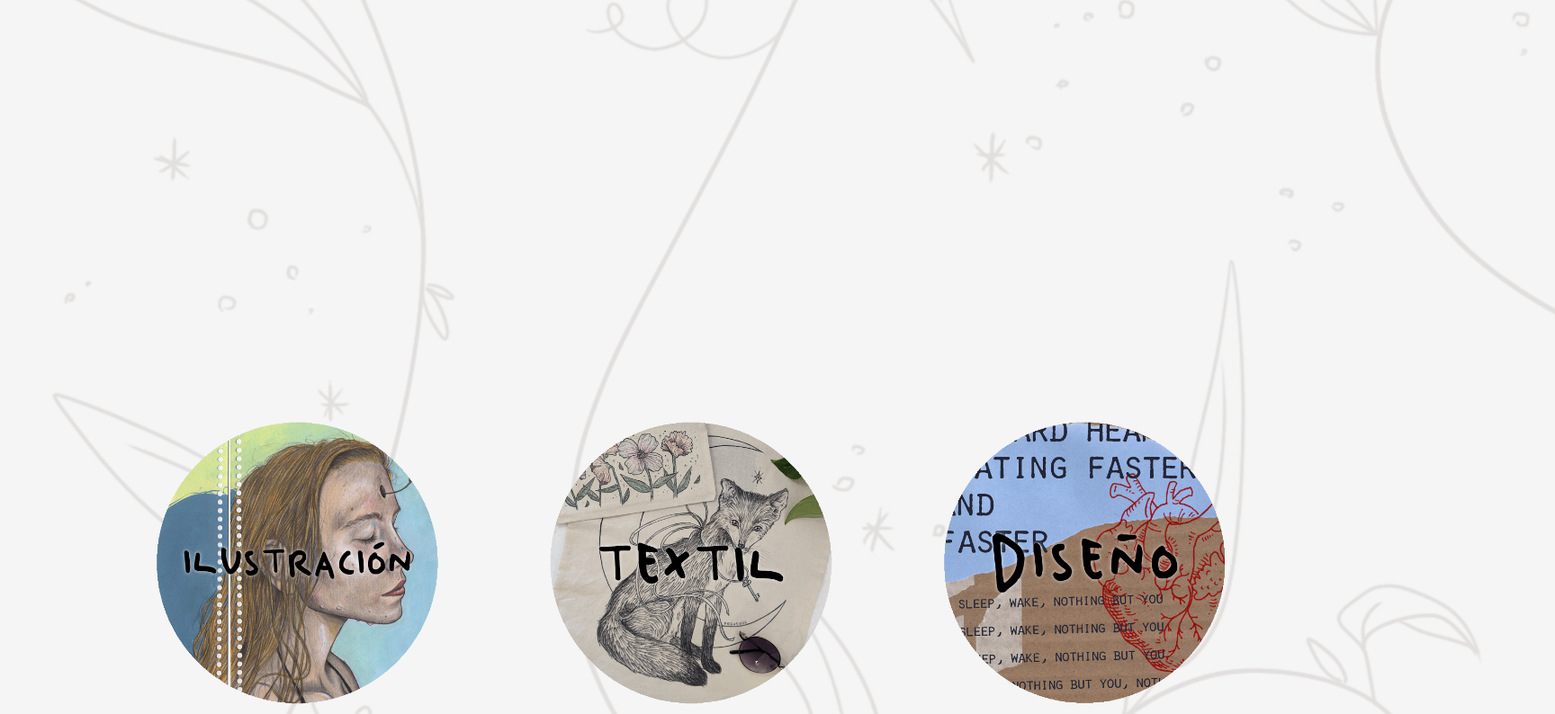
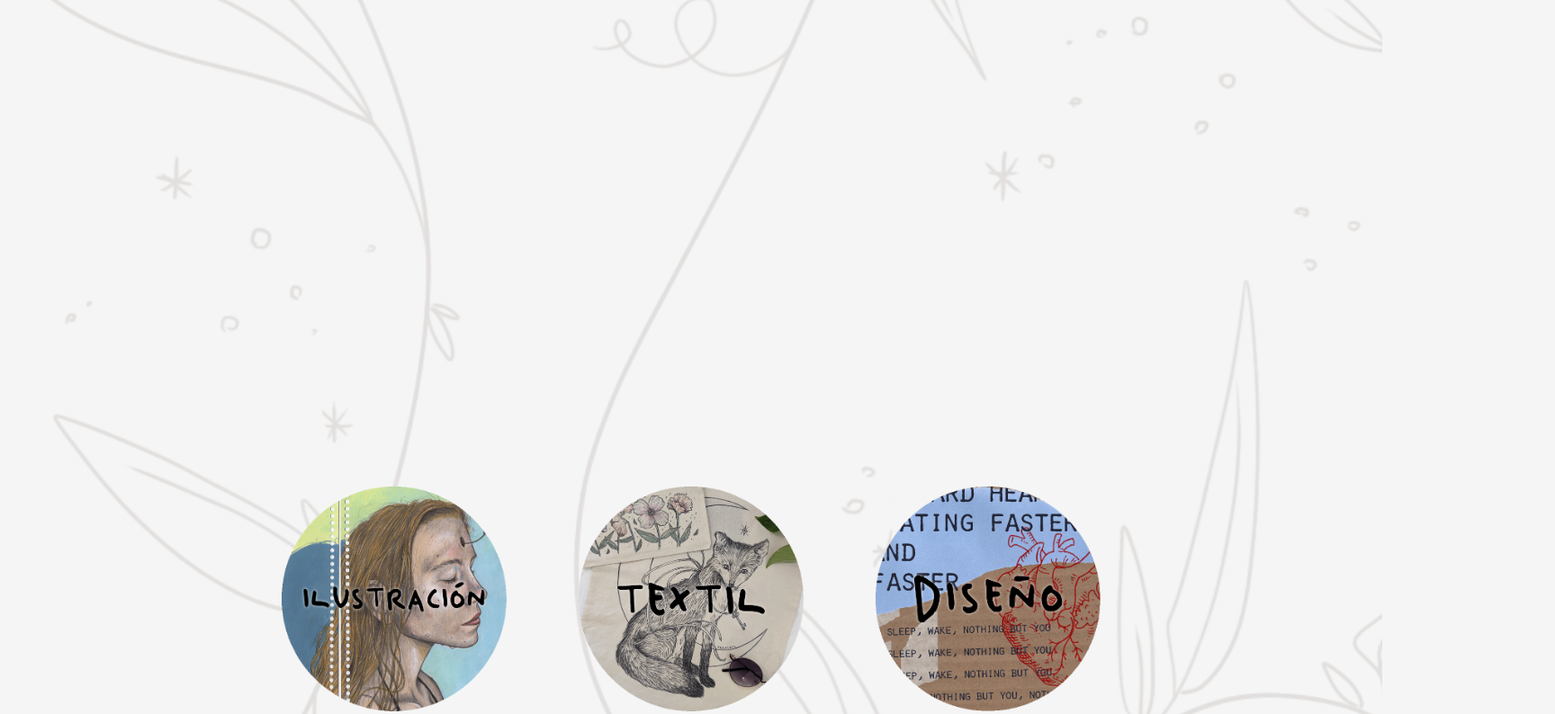
Before and after one commit to pegasoul/pegasoulweb2, a plain HTML site: page index.html in a window 1536 px wide. Shown: the part 1560-2354 px from the top of the page at 90% size, 1728 px wide, since content can reach past the window. Drawn offline with nearby package versions, Linux system fonts and the light colour scheme; a web font is replaced by a local one.

Commit message:
nuevocommit

```diff
--- a/css/style.css
+++ b/css/style.css
@@ -185,7 +185,7 @@ ol {
 
 .works_img {
   display: flex;
-  gap: 40px;
+  gap: 20px;
   justify-content: center;
   padding-top: 190px;
 }
@@ -498,7 +498,7 @@ footer {
 
   .works_img {
     display: grid;
-    gap: 50px;
+    gap: 20px;
     justify-content: center;
     padding-top: 50px;
     transform: scale(70%);
@@ -563,7 +563,7 @@ footer {
 }
 
 /* Media query for bigger screens */
-@media (min-width: 1400px) {
+@media (min-width: 1300px) {
   /*Bio*/
 
   .bio {
@@ -600,10 +600,10 @@ footer {
 
   .works_img {
     display: flex;
-    scale: 125%;
-    gap: 100px;
+    scale: 100%;
+    gap: 80px;
     justify-content: center;
-    padding-top: 280px;
+    padding-top: 320px;
     padding-bottom: 280px;
   }
 
```
